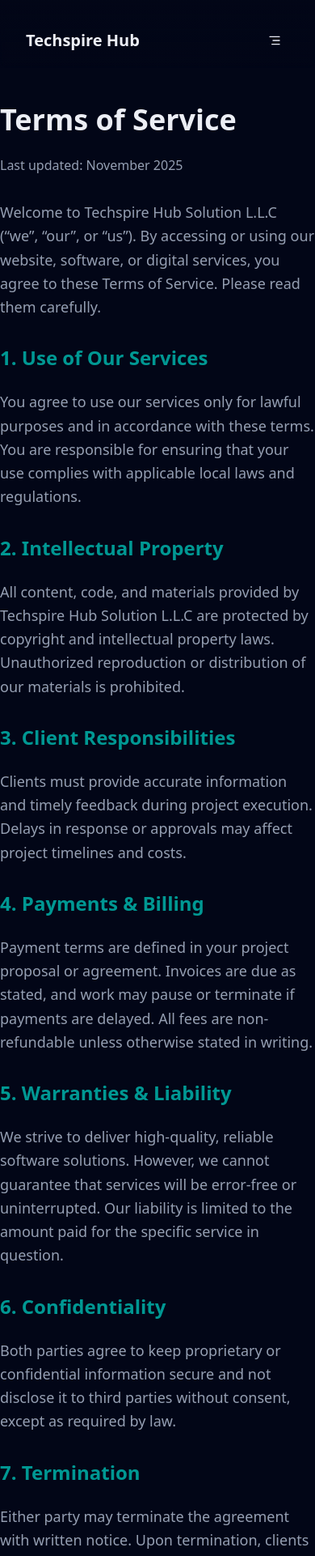
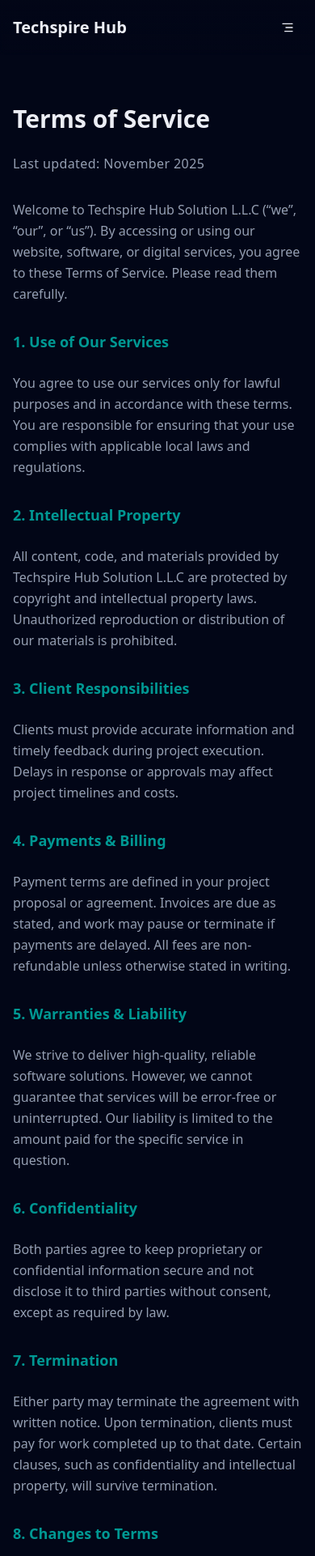
Before and after one commit to Gauravpurohit409/techspire, a Next.js app: page /terms-of-use in a window 390 px wide. Shown: the top 1922 px of the page at 81% size. Built offline with nearby package versions, Linux system fonts and the light colour scheme.

Commit message:
Fixed the padding problem reduced it to smaller padding in mobile screens and used the reusable styling for both privacy policy and terms of use pages.

```diff
--- a/src/app/page.tsx
+++ b/src/app/page.tsx
@@ -28,7 +28,7 @@
   return (
     <div className="pt-32 md:pt-40 space-y-20 md:space-y-40">
       {/* Top container (Hero + Marquee + Services + Featured) */}
-      <div className="mx-auto container px-8 md:px-0 space-y-20 md:space-y-40">
+      <div className="mx-auto container px-4 md:px-0 space-y-20 md:space-y-40">
         {/* HERO */}
         <div className="grid md:grid-cols-12 gap-9">
           <div className="space-y-6 md:col-span-12 md:order-2 lg:col-span-8 lg:order-1">
@@ -125,7 +125,7 @@
       </div>
 
       {/* TESTIMONIALS */}
-      <div className="mx-auto container px-8 md:px-0 space-y-6">
+      <div className="mx-auto container px-4 md:px-0 space-y-6">
         <div className="text-center">
           <span className={page.subTitle}>What others say</span>
           <h2 className={page.title}>Voices of Trust</h2>
@@ -138,7 +138,7 @@
         <AnimatedTestimonials testimonials={testimonials} />
       </div>
 
-      <div className="mx-auto container px-8 md:px-0">
+      <div className="mx-auto container px-4 md:px-0">
         <CTABanner
           title="Let’s Build Something Extraordinary Together"
           description="From stunning websites and powerful apps to impactful marketing — we craft digital experiences that help your business thrive online."
@@ -146,7 +146,7 @@
       </div>
 
       {/* FAQ */}
-      <div className="mx-auto container px-8 md:px-0">
+      <div className="mx-auto container px-4 md:px-0">
         <FAQs faqs={faqs} />
       </div>
     </div>
--- a/src/app/terms-of-use/page.tsx
+++ b/src/app/terms-of-use/page.tsx
@@ -1,6 +1,8 @@
 import { contactDetails } from "@/data";
 import React from "react";
 import { Metadata } from "next";
+import { cn } from "@/lib/utils";
+import { page } from "@/components/ui/styles/page";
 
 export const metadata: Metadata = {
   title: "Terms of Use | Techspire Hub",
@@ -38,97 +40,99 @@
 
 export default function TermsOfService() {
   return (
-    <section className="container mx-auto py-32">
-      <h1 className="text-4xl font-bold mb-6">Terms of Service</h1>
-      <p className="text-muted-foreground mb-8">Last updated: November 2025</p>
+    <section className="container mx-auto py-32 px-4 md:px-0">
+      <h1 className={cn(page.heading, "mb-6")}>Terms of Service</h1>
+      <p className={cn(page.description, "mb-8")}>
+        Last updated: November 2025
+      </p>
 
       <div className="space-y-6 text-lg leading-relaxed text-muted-foreground">
-        <p>
+        <p className={page.content}>
           Welcome to Techspire Hub Solution L.L.C (“we”, “our”, or “us”). By
           accessing or using our website, software, or digital services, you
           agree to these Terms of Service. Please read them carefully.
         </p>
 
-        <h2 className="text-secondary text-2xl font-semibold mt-8">
+        <h2 className="text-secondary text-lg md:text-2xl font-semibold mt-8">
           1. Use of Our Services
         </h2>
-        <p>
+        <p className={page.content}>
           You agree to use our services only for lawful purposes and in
           accordance with these terms. You are responsible for ensuring that
           your use complies with applicable local laws and regulations.
         </p>
 
-        <h2 className="text-secondary text-2xl font-semibold mt-8">
+        <h2 className="text-secondary text-lg md:text-2xl font-semibold mt-8">
           2. Intellectual Property
         </h2>
-        <p>
+        <p className={page.content}>
           All content, code, and materials provided by Techspire Hub Solution
           L.L.C are protected by copyright and intellectual property laws.
           Unauthorized reproduction or distribution of our materials is
           prohibited.
         </p>
 
-        <h2 className="text-secondary text-2xl font-semibold mt-8">
+        <h2 className="text-secondary text-lg md:text-2xl font-semibold mt-8">
           3. Client Responsibilities
         </h2>
-        <p>
+        <p className={page.content}>
           Clients must provide accurate information and timely feedback during
           project execution. Delays in response or approvals may affect project
           timelines and costs.
         </p>
 
-        <h2 className="text-secondary text-2xl font-semibold mt-8">
+        <h2 className="text-secondary text-lg md:text-2xl font-semibold mt-8">
           4. Payments & Billing
         </h2>
-        <p>
+        <p className={page.content}>
           Payment terms are defined in your project proposal or agreement.
           Invoices are due as stated, and work may pause or terminate if
           payments are delayed. All fees are non-refundable unless otherwise
           stated in writing.
         </p>
 
-        <h2 className="text-secondary text-2xl font-semibold mt-8">
+        <h2 className="text-secondary text-lg md:text-2xl font-semibold mt-8">
           5. Warranties & Liability
         </h2>
-        <p>
+        <p className={page.content}>
           We strive to deliver high-quality, reliable software solutions.
           However, we cannot guarantee that services will be error-free or
           uninterrupted. Our liability is limited to the amount paid for the
           specific service in question.
         </p>
 
-        <h2 className="text-secondary text-2xl font-semibold mt-8">
+        <h2 className="text-secondary text-lg md:text-2xl font-semibold mt-8">
           6. Confidentiality
         </h2>
-        <p>
+        <p className={page.content}>
           Both parties agree to keep proprietary or confidential information
           secure and not disclose it to third parties without consent, except as
           required by law.
         </p>
 
-        <h2 className="text-secondary text-2xl font-semibold mt-8">
+        <h2 className="text-secondary text-lg md:text-2xl font-semibold mt-8">
           7. Termination
         </h2>
-        <p>
+        <p className={page.content}>
           Either party may terminate the agreement with written notice. Upon
           termination, clients must pay for work completed up to that date.
           Certain clauses, such as confidentiality and intellectual property,
           will survive termination.
         </p>
 
-        <h2 className="text-secondary text-2xl font-semibold mt-8">
+        <h2 className="text-secondary text-lg md:text-2xl font-semibold mt-8">
           8. Changes to Terms
         </h2>
-        <p>
+        <p className={page.content}>
           We may update these Terms from time to time. Continued use of our
           services after changes take effect constitutes acceptance of the
           revised terms.
         </p>
 
-        <h2 className="text-secondary text-2xl font-semibold mt-8">
+        <h2 className="text-secondary text-lg md:text-2xl font-semibold mt-8">
           9. Contact Us
         </h2>
-        <p>
+        <p className={page.content}>
           For questions regarding these Terms, contact us at{" "}
           <a
             href={`mailto:${contactDetails.mail}`}
--- a/src/components/ui/animated/navbar.tsx
+++ b/src/components/ui/animated/navbar.tsx
@@ -81,7 +81,7 @@
   };
 
   return (
-    <header className="bg-gradient-to-b from-background to-background/20 backdrop-blur-xs w-full transition-all fixed top-0 left-0 right-0 z-50 pl-8 pr-8 pt-8 pb-4">
+    <header className="bg-gradient-to-b from-background to-background/20 backdrop-blur-xs w-full transition-all fixed top-0 left-0 right-0 z-50 md:pl-8 md:pr-8 md:pt-8 p-4 pb-4">
       <div className="container px-0 mx-auto">
         <nav className="flex justify-between items-center w-full">
           {/* Logo */}
@@ -164,7 +164,7 @@
             initial="initial"
             animate="animate"
             exit="exit"
-            className="fixed left-0 top-0 bottom-0 w-full h-dvh origin-top bg-background text-foreground p-8"
+            className="fixed left-0 top-0 bottom-0 w-full h-dvh origin-top bg-background text-foreground p-4"
           >
             <div className="flex h-full flex-col">
               {/* Top row inside menu */}
```
Also changed, not shown: src/app/privacy-policy/page.tsx (+24 -20 lines).
